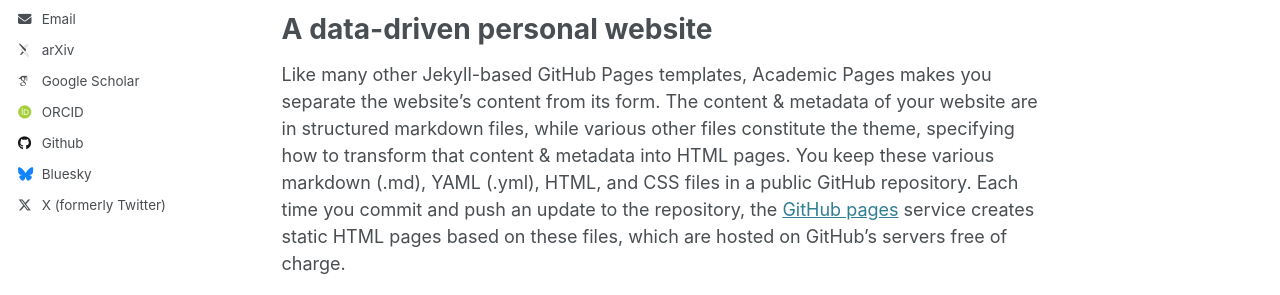
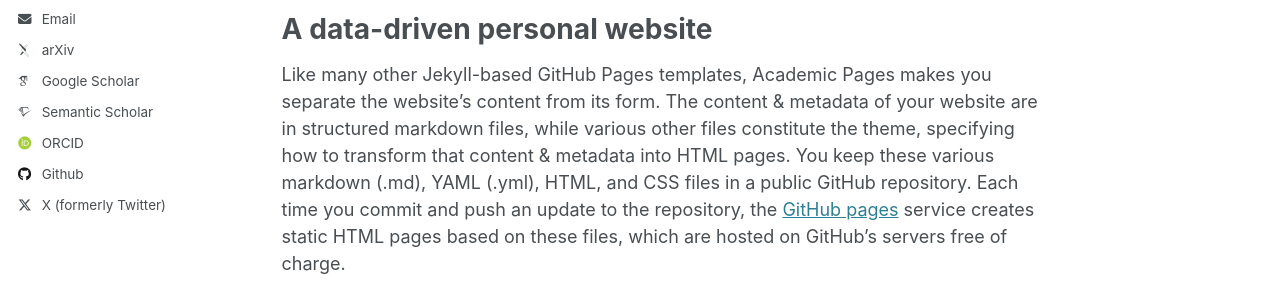
Before and after one commit to yrcmpbll/yrcmpbll.github.io, a Jekyll site: the page built from _pages/about.md, in a window 1280 px wide. Shown: the part 430-725 px from the top of the page. Built offline with Jekyll 4.4.1, drawn with Linux system fonts in a browser that asks for light colours; some web fonts are replaced.

Commit message:
Update _config.yml
Added some semantic scholar and changed arxiv

```diff
--- a/_config.yml
+++ b/_config.yml
@@ -31,11 +31,11 @@ author:
   email            : "none@example.org"
 
   # Academic websites
-  arxiv            : "https://arxiv.org/search/cs?searchtype=author&query=Campbell%2C+Y"
+  arxiv            : "https://arxiv.org/search/?query=yuri+campbell&searchtype=author&abstracts=show&order=-announced_date_first&size=50"
   googlescholar    : "https://scholar.google.com/citations?user=KdyY3boAAAAJ&hl=en"
   impactstory      : # URL
   orcid            : "https://orcid.org/0000-0002-4166-2081"
-  semantic         : # URL
+  semantic         : "https://www.semanticscholar.org/author/Yuri-Campbell/2425288"
   pubmed           : # URL
   researchgate     : # URL
   scopus           : # URL
@@ -49,7 +49,7 @@ author:
   stackoverflow    : # User number or user number and name (i.e., use "1" or "1/jeff-atwood")
 
   # Social media
-  bluesky          : "bsky.app" # Replace this with you Bluesky username
+  bluesky          : # "bsky.app" # Replace this with you Bluesky username
   facebook         : # Username
   flickr           : # Username
   foursquare       : # Username
```
